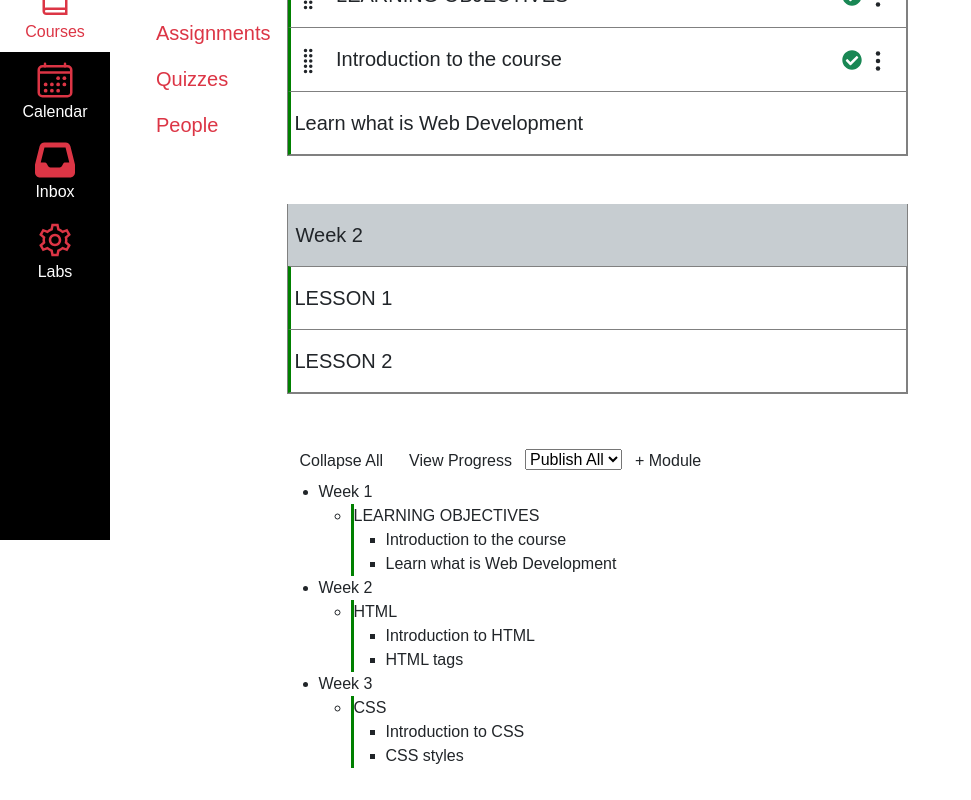
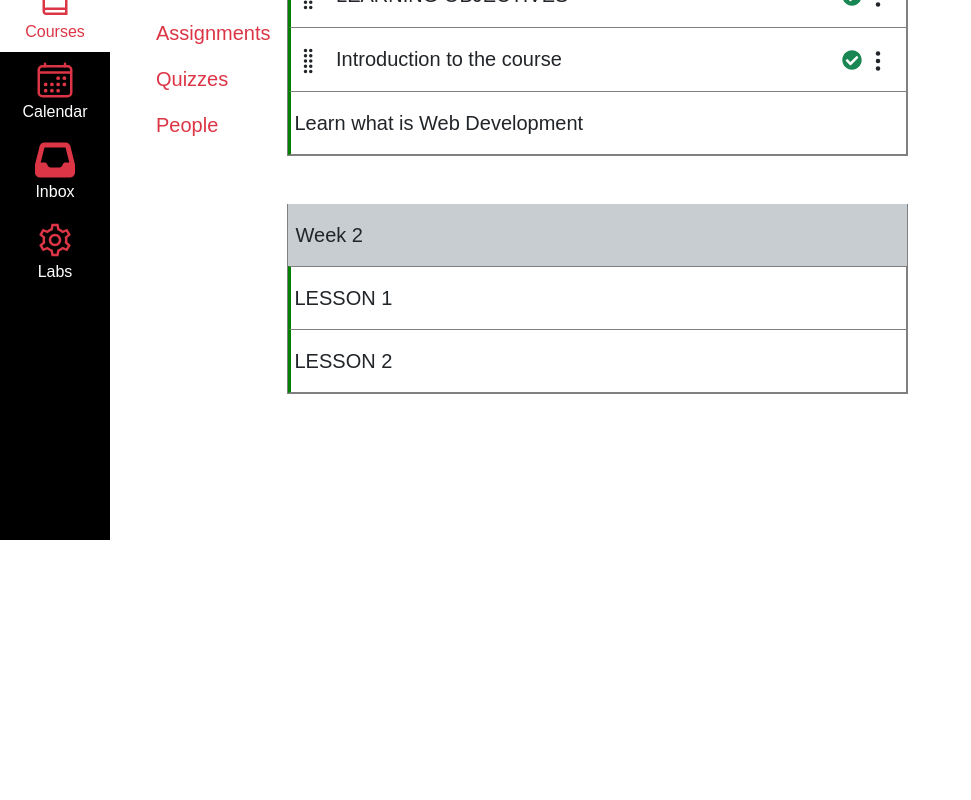
Before and after one commit to Kwon-exe/kambaz-next-js, a Next.js app: page /courses/1234/modules in a window 1280 px wide. Shown: the part 260-1060 px from the top of the page, without its empty margins (0-971 px from the left). After the commit the page ends 800 px from the top, so only its background shows below. Built offline with nearby package versions, Linux system fonts and the light colour scheme.

Commit message:
fixed modules page

```diff
--- a/app/(kambaz)/courses/[cid]/modules/page.tsx
+++ b/app/(kambaz)/courses/[cid]/modules/page.tsx
@@ -45,56 +45,6 @@ export default function Modules() {
           </ListGroupItem>
         </ListGroup>
       </div>
-      <div>
-        <button className="btn btn-collapse-all">Collapse All</button>
-        <button className="btn btn-view-progress">View Progress</button>
-        <select>
-          <option value="all">Publish All</option>
-        </select>
-        <button className="btn btn-add-module">+ Module</button>
-        <ul id="wd-modules">
-          <li className="wd-module">
-            <div className="wd-title">Week 1</div>
-            <ul className="wd-lessons">
-              <li className="wd-lesson">
-                <span className="wd-title">LEARNING OBJECTIVES</span>
-                <ul className="wd-content">
-                  <li className="wd-content-item">
-                    Introduction to the course
-                  </li>
-                  <li className="wd-content-item">
-                    Learn what is Web Development
-                  </li>
-                </ul>
-              </li>
-            </ul>
-          </li>
-          <li className="wd-module">
-            <div className="wd-title">Week 2</div>
-            <ul className="wd-lessons">
-              <li className="wd-lesson">
-                <span className="wd-title">HTML</span>
-                <ul className="wd-content">
-                  <li className="wd-content-item">Introduction to HTML</li>
-                  <li className="wd-content-item">HTML tags</li>
-                </ul>
-              </li>
-            </ul>
-          </li>
-          <li className="wd-module">
-            <div className="wd-title">Week 3</div>
-            <ul className="wd-lessons">
-              <li className="wd-lesson">
-                <span className="wd-title">CSS</span>
-                <ul className="wd-content">
-                  <li className="wd-content-item">Introduction to CSS</li>
-                  <li className="wd-content-item">CSS styles</li>
-                </ul>
-              </li>
-            </ul>
-          </li>
-        </ul>
-      </div>
     </div>
   );
 }
```
